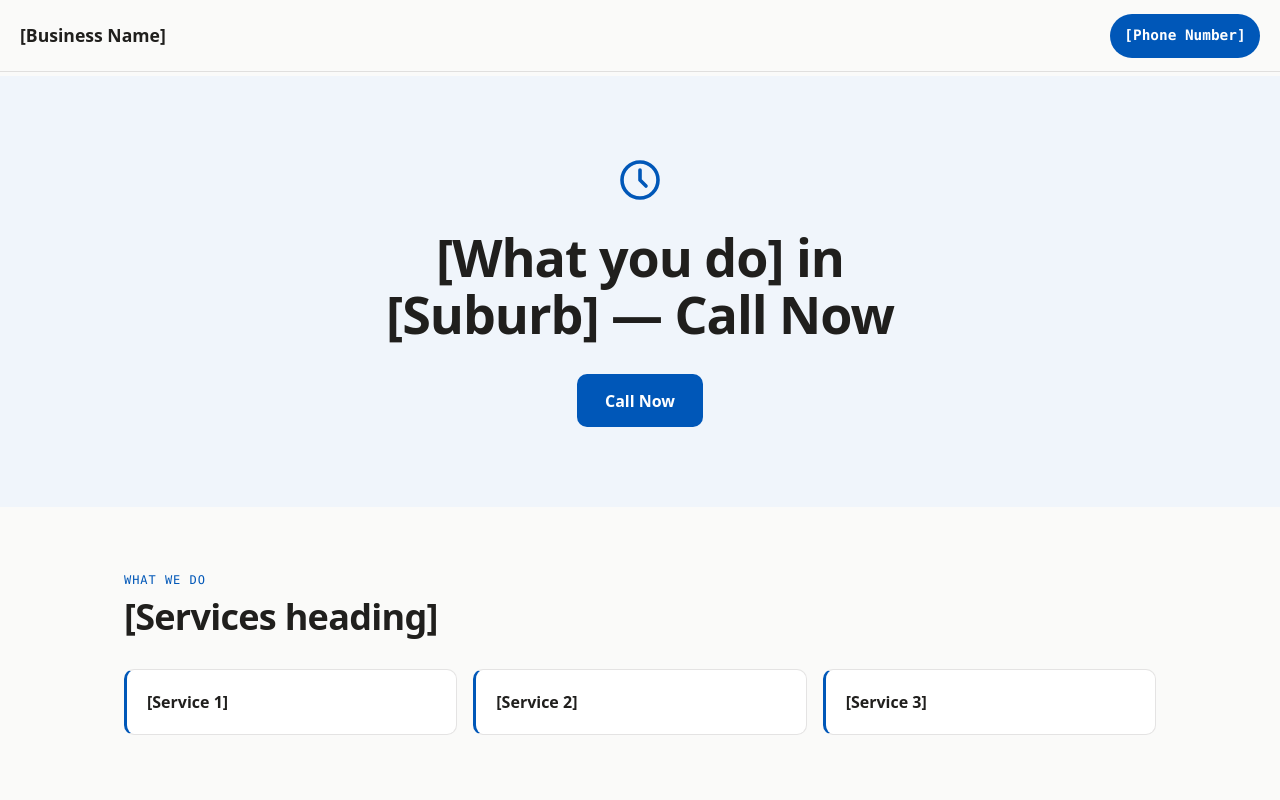
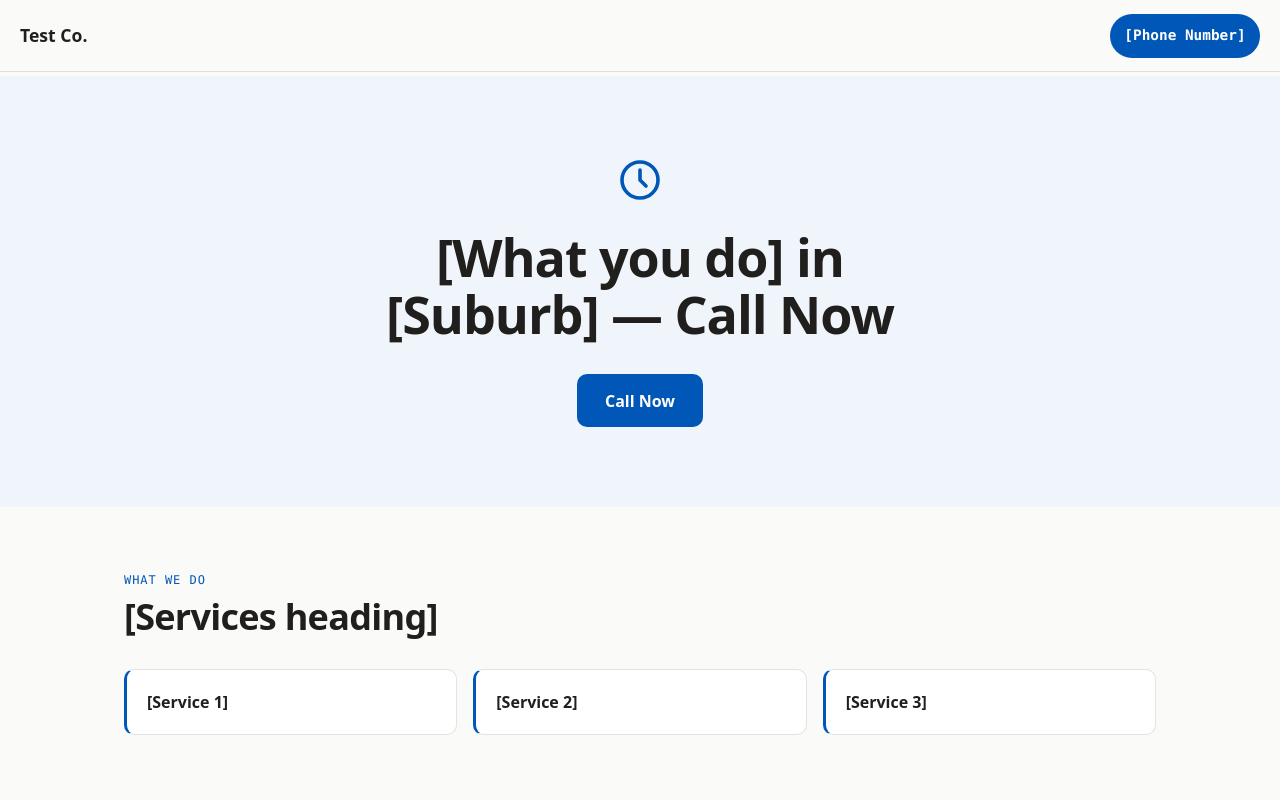
Before and after one commit to capitalgane-del/business-m-1, a plain HTML site: page templates/website-template/index.html in a window 1280 px wide. Shown: the top 800 px of the page. Drawn offline with Linux system fonts and the light colour scheme.

Commit message:
Update index.html

```diff
--- a/templates/website-template/index.html
+++ b/templates/website-template/index.html
@@ -14,10 +14,10 @@
 const content = {
   // <title> and meta description — shows in the browser tab and in
   // Google search results. This IS the "say what they do in 5 seconds" rule.
-  pageTitle: "[Business Name] | [Trade/Service Type] in [Suburb]",
+  pageTitle: "Test Co. | [Trade/Service Type] in [Suburb]",
   metaDescription: "[One-line description of the business and service area]",
 
-  businessName: "[Business Name]",
+  businessName: "Test Co.",
   phone: "[Phone Number]",
   phoneHref: "tel:+61400000000", // digits only after tel:, no spaces
 
```
